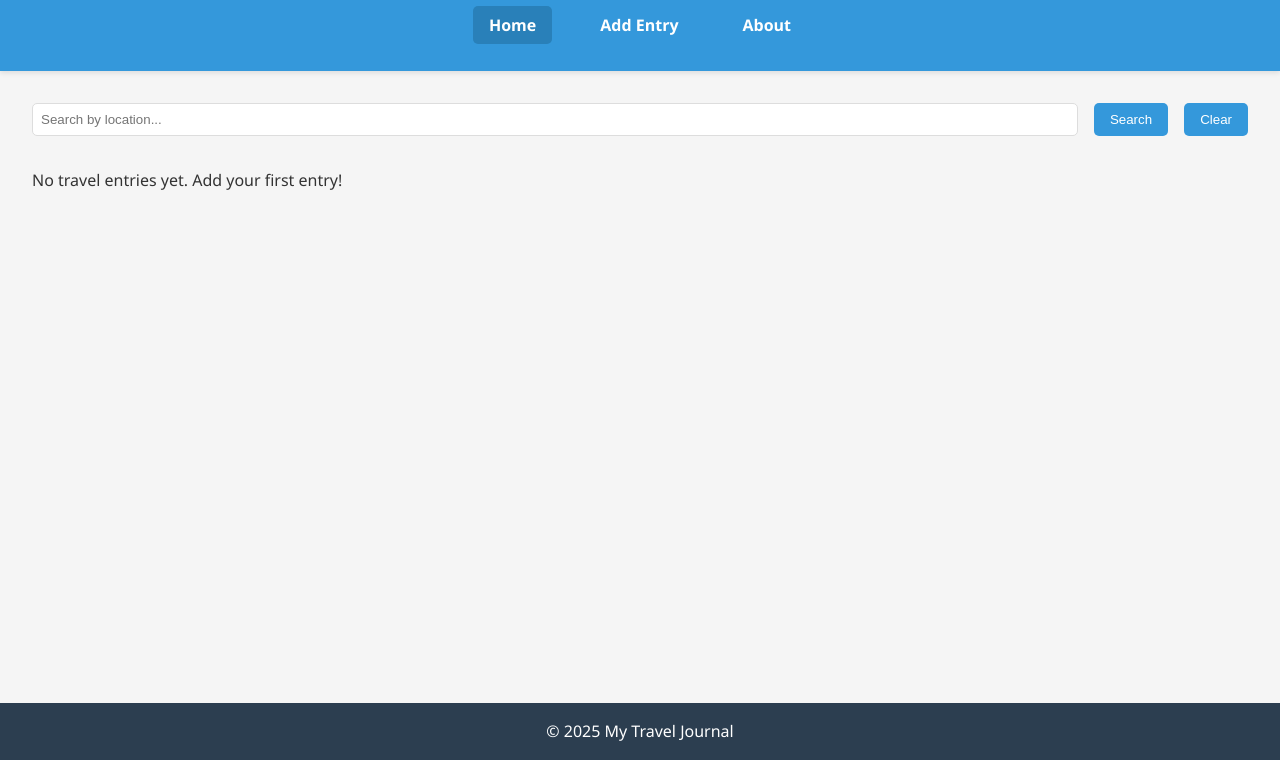
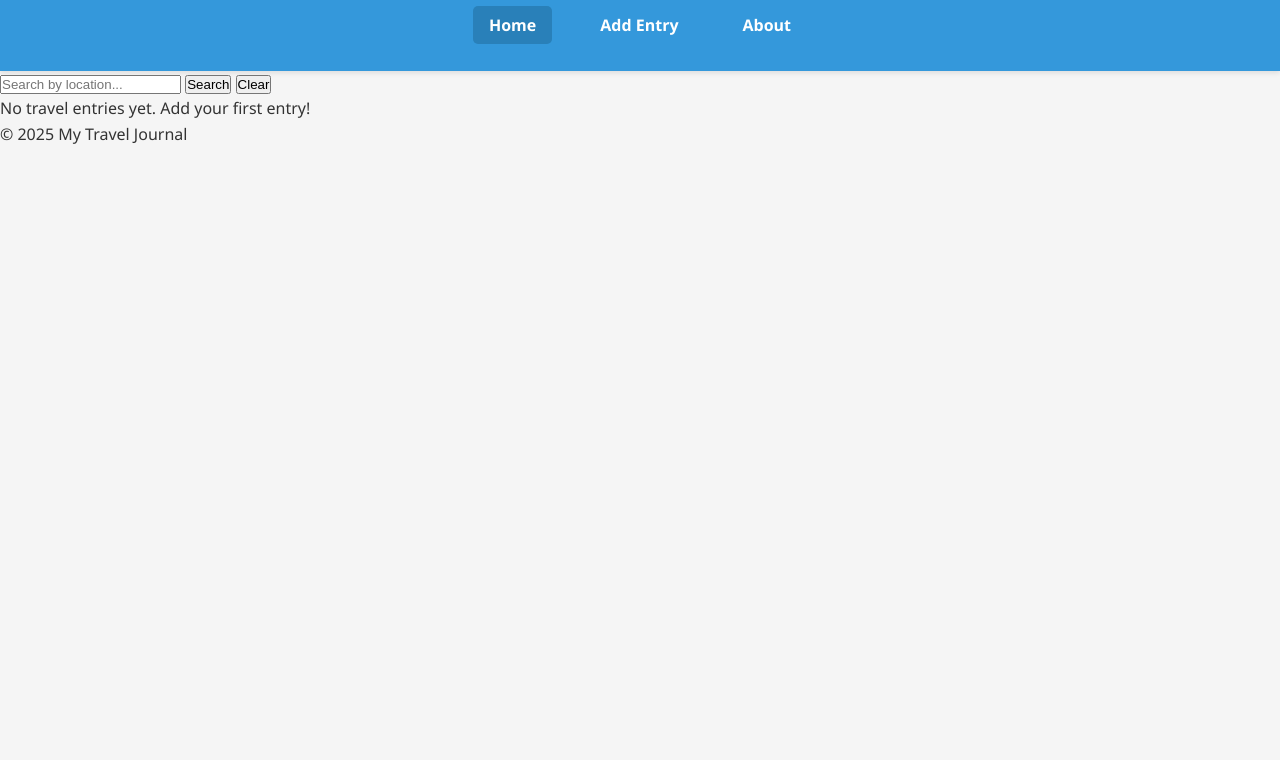
Before and after one commit to mylesisaac1/travel-journal, a plain HTML site: page index.html in a window 1280 px wide. Shown: the part 70-830 px from the top of the page. After the commit the page ends 800 px from the top, so only its background shows below. Drawn offline with Linux system fonts and the light colour scheme.

Commit message:
Updated styles.css

```diff
--- a/css/styles.css
+++ b/css/styles.css
@@ -44,47 +44,6 @@ nav ul li a:hover, nav ul li a.active {
     background-color: #2980b9;
 }
 
-main {
-    padding: 2rem;
-    min-height: calc(100vh - 200px);
-}
-
-footer {
-    background-color: #2c3e50;
-    color: white;
-    text-align: center;
-    padding: 1rem;
-    margin-top: 2rem;
-}
-
-/* Home Page Styles */
-.search-filter {
-    display: flex;
-    gap: 1rem;
-    margin-bottom: 2rem;
-    flex-wrap: wrap;
-}
-
-.search-filter input {
-    flex: 1;
-    min-width: 200px;
-    padding: 0.5rem;
-    border: 1px solid #ddd;
-    border-radius: 5px;
-}
-
-.search-filter button {
-    padding: 0.5rem 1rem;
-    background-color: #3498db;
-    color: white;
-    border: none;
-    border-radius: 5px;
-    cursor: pointer;
-    transition: background-color 0.3s;
-}
-
-.search-filter button:hover {
-    background-color: #2980b9;
 }
 
 .entries-container {
```
